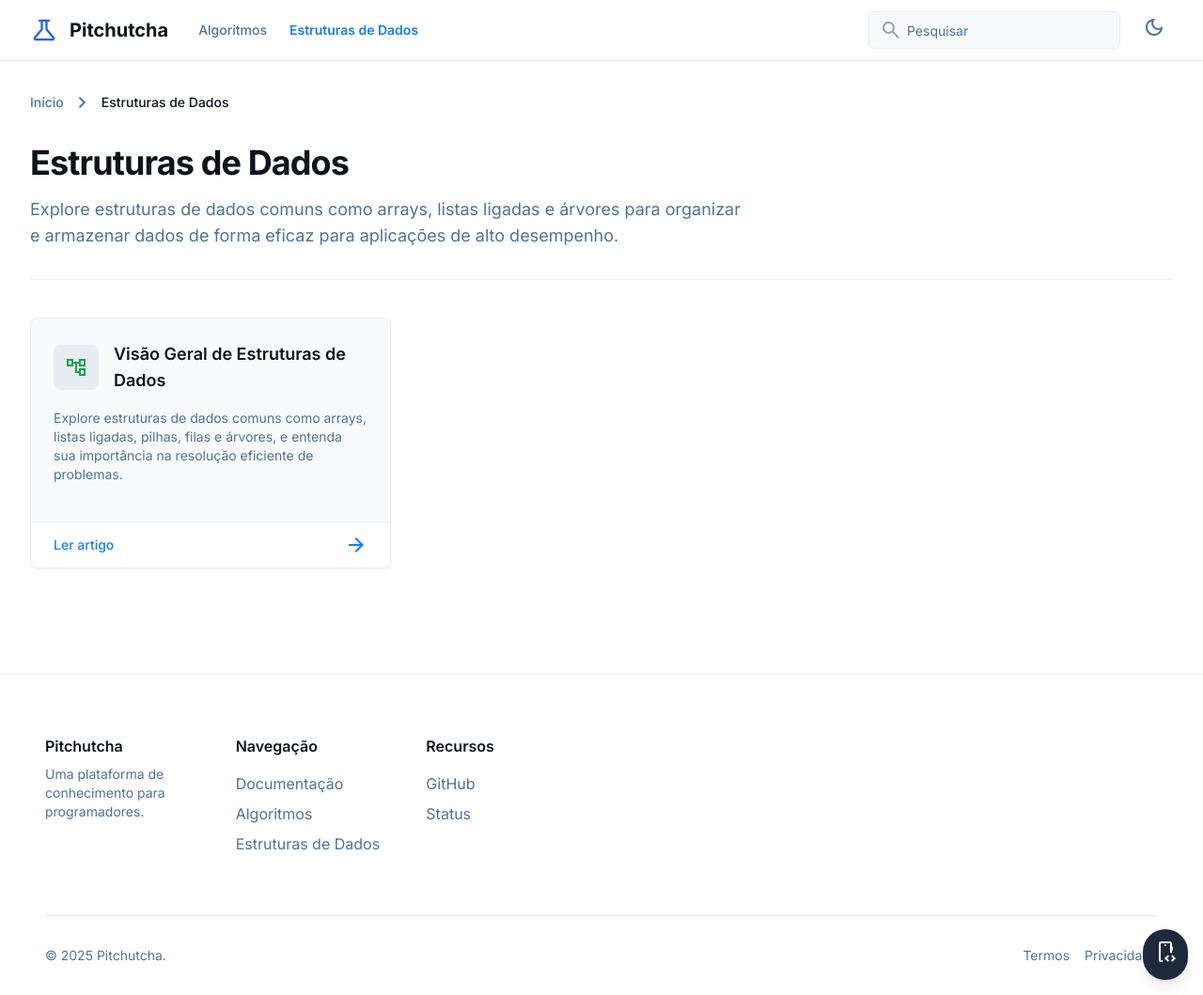
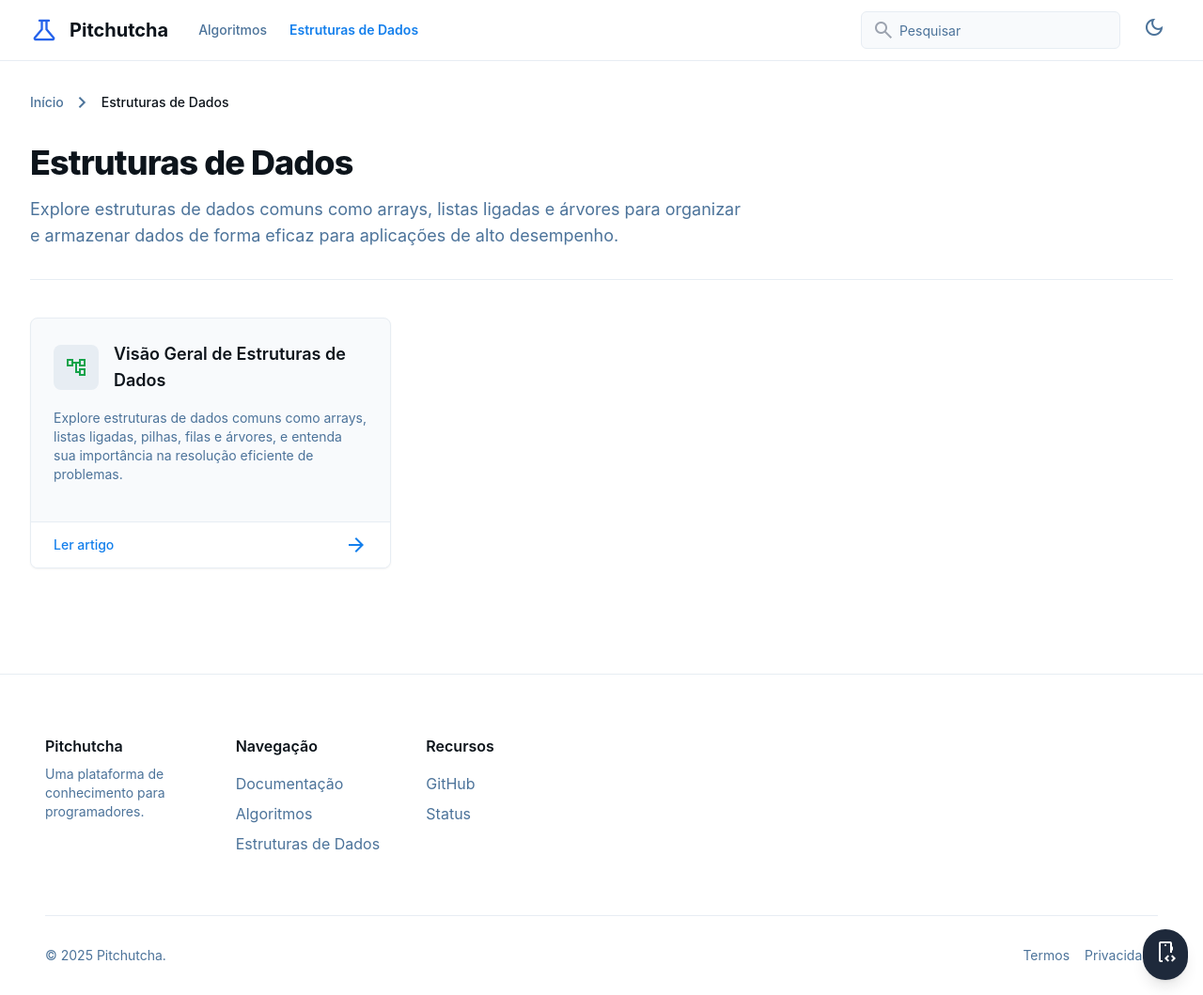
Before and after one commit to SistemaVinculado/pitchutcha.github.io, a Jekyll site: the page built from docs/estruturas-de-dados.html, in a window 1280 px wide and 1059 px high. Shown: the whole window at 94% size. Built offline with Jekyll 4.4.1, drawn with Linux system fonts in a browser that asks for light colours; nearby versions of some CDN libraries; some web fonts are replaced.

Commit message:
Update style.css

```diff
--- a/docs/css/style.css
+++ b/docs/css/style.css
@@ -1,8 +1,54 @@
-/* Fontes (Inter e Noto Sans) */
-/* inter-regular - latin */@font-face{font-display:swap;font-family:'Inter';font-style:normal;font-weight:400;src:url('../fonts/inter-v19-latin-regular.woff2') format('woff2')}/* inter-500 - latin */@font-face{font-display:swap;font-family:'Inter';font-style:normal;font-weight:500;src:url('../fonts/inter-v19-latin-500.woff2') format('woff2')}/* inter-600 - latin */@font-face{font-display:swap;font-family:'Inter';font-style:normal;font-weight:600;src:url('../fonts/inter-v19-latin-600.woff2') format('woff2')}/* inter-700 - latin */@font-face{font-display:swap;font-family:'Inter';font-style:normal;font-weight:700;src:url('../fonts/inter-v19-latin-700.woff2') format('woff2')}/* noto-sans-regular - latin */@font-face{font-display:swap;font-family:'Noto Sans';font-style:normal;font-weight:400;src:url('../fonts/noto-sans-v41-latin-regular.woff2') format('woff2')}/* noto-sans-500 - latin */@font-face{font-display:swap;font-family:'Noto Sans';font-style:normal;font-weight:500;src:url('../fonts/noto-sans-v41-latin-500.woff2') format('woff2')}/* noto-sans-600 - latin */@font-face{font-display:swap;font-family:'Noto Sans';font-style:normal;font-weight:600;src:url('../fonts/noto-sans-v41-latin-600.woff2') format('woff2')}/* noto-sans-700 - latin */@font-face{font-display:swap;font-family:'Noto Sans';font-style:normal;font-weight:700;src:url('../fonts/noto-sans-v41-latin-700.woff2') format('woff2')}
-/* ADICIONADO: JetBrains Mono */
-@font-face{font-display:swap;font-family:'JetBrains Mono';font-style:normal;font-weight:400;src:url('../fonts/jetbrains-mono-v23-latin-regular.woff2') format('woff2')}
-@font-face{font-display:swap;font-family:'JetBrains Mono';font-style:normal;font-weight:500;src:url('../fonts/jetbrains-mono-v23-latin-500.woff2') format('woff2')}
+/* Fontes (Inter e JetBrains Mono) */
+/* Assegure-se de que estes arquivos .woff2 estejam na pasta '../fonts/' */
+
+/* inter-regular - latin */
+@font-face {
+  font-display: swap;
+  font-family: 'Inter';
+  font-style: normal;
+  font-weight: 400;
+  src: url('../fonts/inter-v13-latin-regular.woff2') format('woff2');
+}
+/* inter-500 - latin */
+@font-face {
+  font-display: swap;
+  font-family: 'Inter';
+  font-style: normal;
+  font-weight: 500;
+  src: url('../fonts/inter-v13-latin-500.woff2') format('woff2');
+}
+/* inter-600 - latin */
+@font-face {
+  font-display: swap;
+  font-family: 'Inter';
+  font-style: normal;
+  font-weight: 600;
+  src: url('../fonts/inter-v13-latin-600.woff2') format('woff2');
+}
+/* inter-700 - latin */
+@font-face {
+  font-display: swap;
+  font-family: 'Inter';
+  font-style: normal;
+  font-weight: 700;
+  src: url('../fonts/inter-v13-latin-700.woff2') format('woff2');
+}
+/* jetbrains-mono-regular - latin */
+@font-face {
+  font-display: swap;
+  font-family: 'JetBrains Mono';
+  font-style: normal;
+  font-weight: 400;
+  src: url('../fonts/jetbrains-mono-v23-latin-regular.woff2') format('woff2');
+}
+/* jetbrains-mono-500 - latin */
+@font-face {
+  font-display: swap;
+  font-family: 'JetBrains Mono';
+  font-style: normal;
+  font-weight: 500;
+  src: url('../fonts/jetbrains-mono-v23-latin-500.woff2') format('woff2');
+}
 
 /* Configurações Globais e Temas */
 :root {
@@ -13,7 +59,8 @@
     --background-primary: #fff;
     --background-secondary: #f8fafc;
     --tab-size-preference: 4;
-    --font-sans: 'Inter', 'Noto Sans', sans-serif;
+    /* ATUALIZADO: Apenas Inter como fonte principal */
+    --font-sans: 'Inter', sans-serif;
     --font-mono: 'JetBrains Mono', monospace;
 }
 
```
